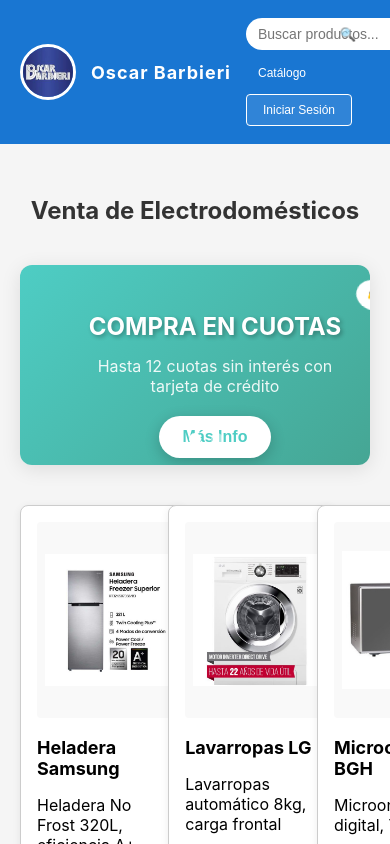
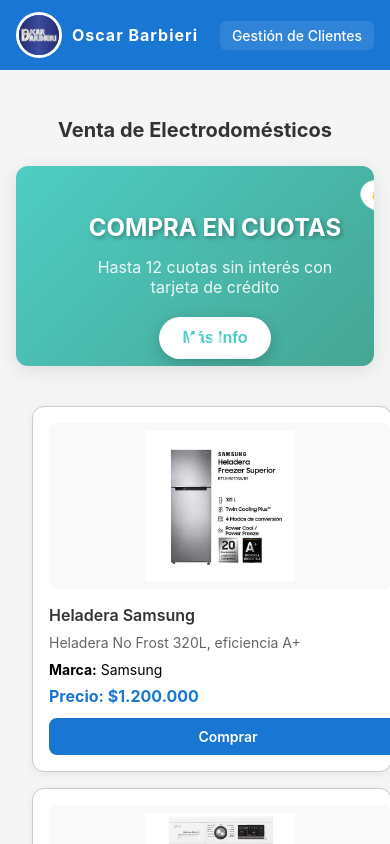
Before and after one commit to m4rt1n1309/tfidefacultad, a React (Create React App) app in the folder frontend/: page / in a window 390 px wide. Shown: the top 844 px of the page. Built offline with nearby package versions, Linux system fonts and the light colour scheme.

Commit message:
Fix CORS configuration and improve responsive design for mobile devices

```diff
--- a/frontend/src/pages/Ecommerce.js
+++ b/frontend/src/pages/Ecommerce.js
@@ -89,24 +89,30 @@
     width: '100%',
     background: '#1976d2',
     color: '#fff',
-    padding: '18px 20px',
+    padding: 'clamp(12px, 2vw, 18px) clamp(16px, 3vw, 20px)',
     marginBottom: 32,
     display: 'flex',
     alignItems: 'center',
     justifyContent: 'space-between',
     flexWrap: 'wrap',
-    gap: 15,
+    gap: 'clamp(10px, 2vw, 15px)',
     minHeight: 'fit-content',
     overflow: 'visible',
     boxSizing: 'border-box'
   }}>
-    <div style={{ display: 'flex', alignItems: 'center', gap: 15, minWidth: 0, flexShrink: 0 }}>
+    <div style={{
+      display: 'flex',
+      alignItems: 'center',
+      gap: 'clamp(10px, 2vw, 15px)',
+      minWidth: 0,
+      flexShrink: 0
+    }}>
       <img
         src={process.env.PUBLIC_URL + '/oscarbarbieri.jpeg'}
         alt="Oscar Barbieri"
         style={{
-          width: 50,
-          height: 50,
+          width: 'clamp(40px, 8vw, 50px)',
+          height: 'clamp(40px, 8vw, 50px)',
           borderRadius: '50%',
           objectFit: 'cover',
           border: '3px solid #fff',
@@ -114,7 +120,7 @@
         }}
       />
       <div style={{
-        fontSize: 'clamp(18px, 4vw, 24px)',
+        fontSize: 'clamp(16px, 4vw, 24px)',
         fontWeight: 700,
         letterSpacing: 1,
         whiteSpace: 'nowrap'
@@ -126,84 +132,23 @@
     <div style={{
       display: 'flex',
       alignItems: 'center',
-      gap: 'clamp(10px, 2vw, 20px)',
-      flexWrap: 'wrap',
-      justifyContent: 'center',
-      flex: 1,
-      minWidth: 0
+      gap: 'clamp(8px, 2vw, 12px)',
+      flexWrap: 'wrap'
     }}>
-      <div style={{ position: 'relative', minWidth: 0 }}>
-        <input
-          type="text"
-          placeholder="Buscar productos..."
-          style={{
-            padding: '8px 12px',
-            borderRadius: 20,
-            border: 'none',
-            width: 'clamp(150px, 20vw, 200px)',
-            fontSize: 14
-          }}
-        />
-        <button
-          style={{
-            position: 'absolute',
-            right: 8,
-            top: '50%',
-            transform: 'translateY(-50%)',
-            background: 'none',
-            border: 'none',
-            color: '#666',
-            cursor: 'pointer'
-          }}
-        >
-          🔍
-        </button>
-      </div>
-
-      <nav style={{
-        display: 'flex',
-        gap: 'clamp(8px, 1.5vw, 15px)',
-        flexWrap: 'wrap',
-        alignItems: 'center'
-      }}>
-        <button
-          style={{
-            background: 'none',
-            border: 'none',
-            color: '#fff',
-            fontSize: 'clamp(12px, 2.5vw, 14px)',
-            cursor: 'pointer',
-            padding: '6px 12px',
-            borderRadius: 4,
-            transition: 'background-color 0.2s',
-            whiteSpace: 'nowrap',
-            minWidth: 'fit-content'
-          }}
-          onMouseEnter={(e) => e.target.style.backgroundColor = 'rgba(255,255,255,0.1)'}
-          onMouseLeave={(e) => e.target.style.backgroundColor = 'transparent'}
-        >
-          Catálogo
-        </button>
-        <button
-          style={{
-            background: 'rgba(255,255,255,0.1)',
-            border: '1px solid #fff',
-            color: '#fff',
-            fontSize: 'clamp(12px, 2.5vw, 14px)',
-            cursor: 'pointer',
-            padding: '8px 16px',
-            borderRadius: 4,
-            transition: 'background-color 0.2s',
-            whiteSpace: 'nowrap',
-            minWidth: 'fit-content',
-            overflow: 'visible'
-          }}
-          onMouseEnter={(e) => e.target.style.backgroundColor = 'rgba(255,255,255,0.2)'}
-          onMouseLeave={(e) => e.target.style.backgroundColor = 'rgba(255,255,255,0.1)'}
-        >
-          Iniciar Sesión
-        </button>
-      </nav>
+      <Link to="/clientes" style={{
+        color: '#fff',
+        textDecoration: 'none',
+        padding: 'clamp(6px, 1.5vw, 10px) clamp(12px, 2.5vw, 16px)',
+        borderRadius: 6,
+        background: 'rgba(255,255,255,0.1)',
+        fontSize: 'clamp(14px, 2.5vw, 16px)',
+        fontWeight: 500,
+        transition: 'background-color 0.2s'
+      }}
+      onMouseEnter={(e) => e.target.style.background = 'rgba(255,255,255,0.2)'}
+      onMouseLeave={(e) => e.target.style.background = 'rgba(255,255,255,0.1)'}>
+        Gestión de Clientes
+      </Link>
     </div>
   </header>
 );
@@ -461,14 +406,21 @@
       width: '100%'
     }}>
       <Header />
-      <main style={{ flex: 1, padding: '20px', maxWidth: '100%', overflowX: 'hidden' }}>
+      <main style={{
+        flex: 1,
+        padding: 'clamp(16px, 3vw, 20px)',
+        maxWidth: '100%',
+        overflowX: 'hidden',
+        boxSizing: 'border-box'
+      }}>
         <h1 style={{
           textAlign: 'center',
-          fontSize: 'clamp(24px, 5vw, 32px)',
+          fontSize: 'clamp(20px, 5vw, 32px)',
           fontWeight: 700,
           color: '#333',
-          marginBottom: 40,
-          marginTop: 0
+          marginBottom: 'clamp(24px, 4vw, 40px)',
+          marginTop: 0,
+          padding: '0 clamp(16px, 3vw, 32px)'
         }}>
           Venta de Electrodomésticos
         </h1>
@@ -628,25 +580,90 @@
 
         <div style={{
           display: 'grid',
-          gridTemplateColumns: 'repeat(4, 1fr)',
+          gridTemplateColumns: 'repeat(auto-fit, minmax(280px, 1fr))',
           gap: 'clamp(16px, 3vw, 32px)',
-          maxWidth: '100%'
+          maxWidth: '100%',
+          padding: '0 clamp(16px, 3vw, 32px)'
         }}>
           {productos.map(producto => (
             <div key={producto.id} style={{
               border: '1px solid #ccc',
-              borderRadius: 8,
+              borderRadius: 12,
               width: '100%',
-              padding: 16,
+              padding: 'clamp(16px, 3vw, 24px)',
               background: '#fff',
-              boxShadow: '0 2px 8px rgba(0,0,0,0.07)'
+              boxShadow: '0 2px 8px rgba(0,0,0,0.07)',
+              transition: 'transform 0.2s, box-shadow 0.2s',
+              cursor: 'pointer'
+            }}
+            onMouseEnter={(e) => {
+              e.target.style.transform = 'translateY(-4px)';
+              e.target.style.boxShadow = '0 8px 25px rgba(0,0,0,0.15)';
+            }}
+            onMouseLeave={(e) => {
+              e.target.style.transform = 'translateY(0)';
+              e.target.style.boxShadow = '0 2px 8px rgba(0,0,0,0.07)';
             }}>
-              <img src={producto.imagen} alt={producto.nombre} style={{ width: '100%', height: 180, objectFit: 'contain', borderRadius: 4, background: '#f9f9f9', padding: 8 }} />
-              <h2 style={{ fontSize: 18 }}>{producto.nombre}</h2>
-              <p>{producto.descripcion}</p>
-              <p><b>Marca:</b> {producto.marca}</p>
-              <p><b>Precio:</b> ${producto.precio.toLocaleString('es-AR')}</p>
-              <Link to={`/producto/${producto.id}`} style={{ display: 'inline-block', marginTop: 10, padding: '8px 16px', background: '#1976d2', color: '#fff', borderRadius: 4, textDecoration: 'none' }}>
+              <img
+                src={producto.imagen}
+                alt={producto.nombre}
+                style={{
+                  width: '100%',
+                  height: 'clamp(150px, 25vw, 200px)',
+                  objectFit: 'contain',
+                  borderRadius: 8,
+                  background: '#f9f9f9',
+                  padding: 8,
+                  marginBottom: 'clamp(12px, 2vw, 16px)'
+                }}
+              />
+              <h2 style={{
+                fontSize: 'clamp(16px, 3vw, 20px)',
+                margin: '0 0 clamp(8px, 1.5vw, 12px) 0',
+                fontWeight: 600,
+                color: '#333'
+              }}>
+                {producto.nombre}
+              </h2>
+              <p style={{
+                fontSize: 'clamp(14px, 2.5vw, 16px)',
+                color: '#666',
+                margin: '0 0 clamp(8px, 1.5vw, 12px) 0',
+                lineHeight: 1.4
+              }}>
+                {producto.descripcion}
+              </p>
+              <p style={{
+                fontSize: 'clamp(14px, 2.5vw, 16px)',
+                margin: '0 0 clamp(8px, 1.5vw, 12px) 0'
+              }}>
+                <b>Marca:</b> {producto.marca}
+              </p>
+              <p style={{
+                fontSize: 'clamp(16px, 3vw, 18px)',
+                fontWeight: 700,
+                color: '#1976d2',
+                margin: '0 0 clamp(12px, 2vw, 16px) 0'
+              }}>
+                <b>Precio:</b> ${producto.precio.toLocaleString('es-AR')}
+              </p>
+              <Link
+                to={`/producto/${producto.id}`}
+                style={{
+                  display: 'inline-block',
+                  width: '100%',
+                  padding: 'clamp(10px, 2vw, 14px) clamp(16px, 3vw, 24px)',
+                  background: '#1976d2',
+                  color: '#fff',
+                  borderRadius: 8,
+                  textDecoration: 'none',
+                  textAlign: 'center',
+                  fontWeight: 600,
+                  fontSize: 'clamp(14px, 2.5vw, 16px)',
+                  transition: 'background-color 0.2s'
+                }}
+                onMouseEnter={(e) => e.target.style.background = '#1565c0'}
+                onMouseLeave={(e) => e.target.style.background = '#1976d2'}>
                 Comprar
               </Link>
             </div>
```
